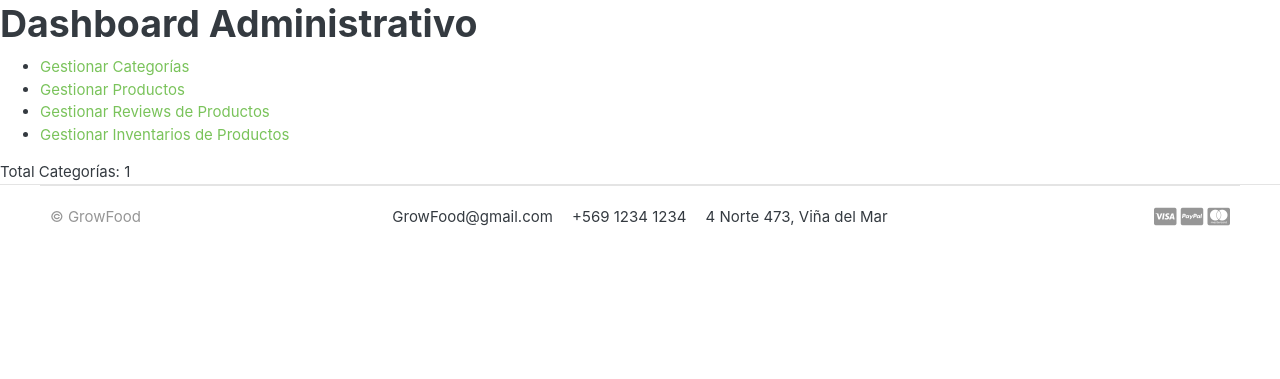
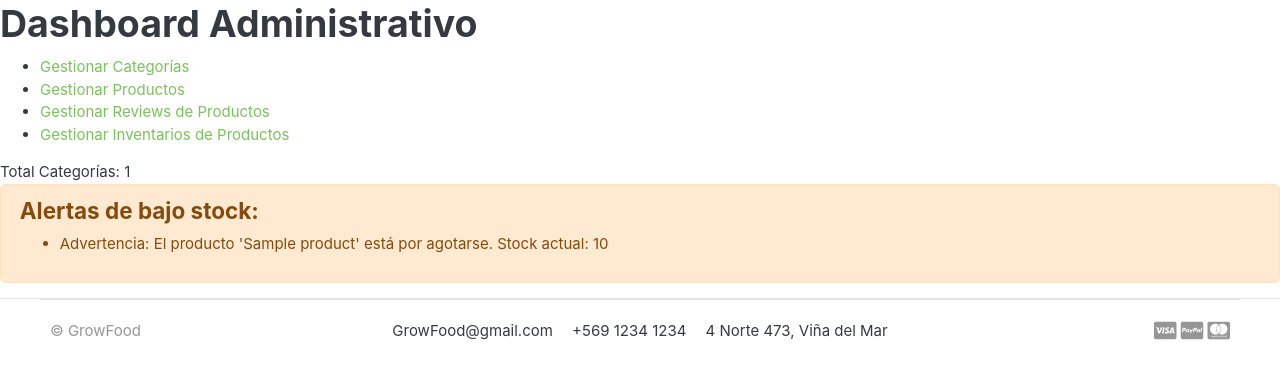
Before and after one commit to retamalpeirano/django_ecommerce, a Django app: page /erp/ in a window 1280 px wide. Shown: the part 89-468 px from the top of the page. Run offline with Django 5.2, Linux system fonts and the light colour scheme; the first user in the database is signed in; tables that the repository leaves empty hold one stand-in row (Sample ...); some libraries are stand-ins or nearby versions; some web fonts are replaced.

Commit message:
Vamos súper bien.

```diff
--- a/adminApp/views.py
+++ b/adminApp/views.py
@@ -18,6 +18,9 @@ class DashboardView(TemplateView):
     def get_context_data(self, **kwargs):
         context = super().get_context_data(**kwargs)
         context['category_count'] = Category.objects.count()
+        context['low_stock_alerts'] = [
+            inventory.stock_minimun_message() for inventory in Inventory.objects.all() if inventory.almost_out()
+        ]
         return context
 
 """
--- a/templates/adminApp/dashboard.html
+++ b/templates/adminApp/dashboard.html
@@ -11,4 +11,14 @@
 <div>
     <p>Total Categorías: {{ category_count }}</p>
 </div>
+{% if low_stock_alerts %}
+<div class="alert alert-warning" role="alert">
+    <h4>Alertas de bajo stock:</h4>
+    <ul>
+        {% for alert in low_stock_alerts %}
+        <li>{{ alert }}</li>
+        {% endfor %}
+    </ul>
+</div>
+{% endif %}
 {% endblock %}
```
